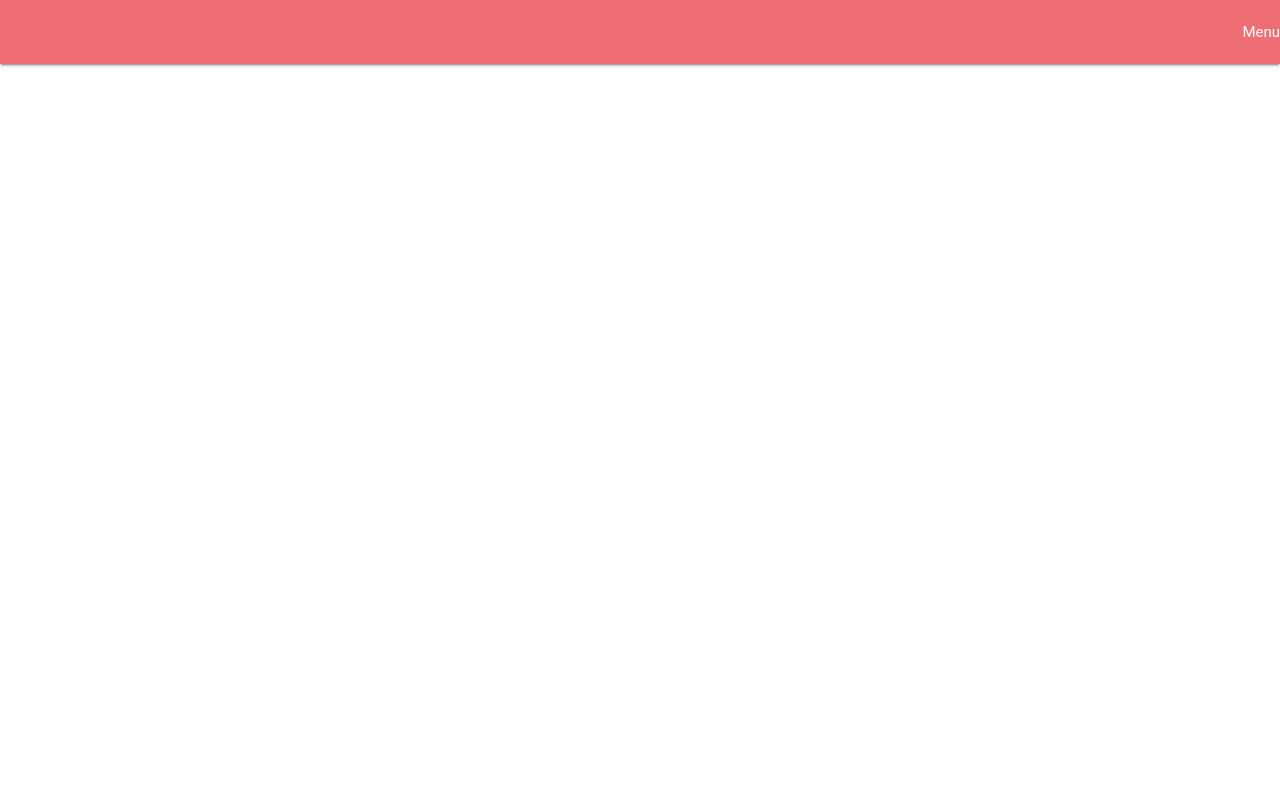
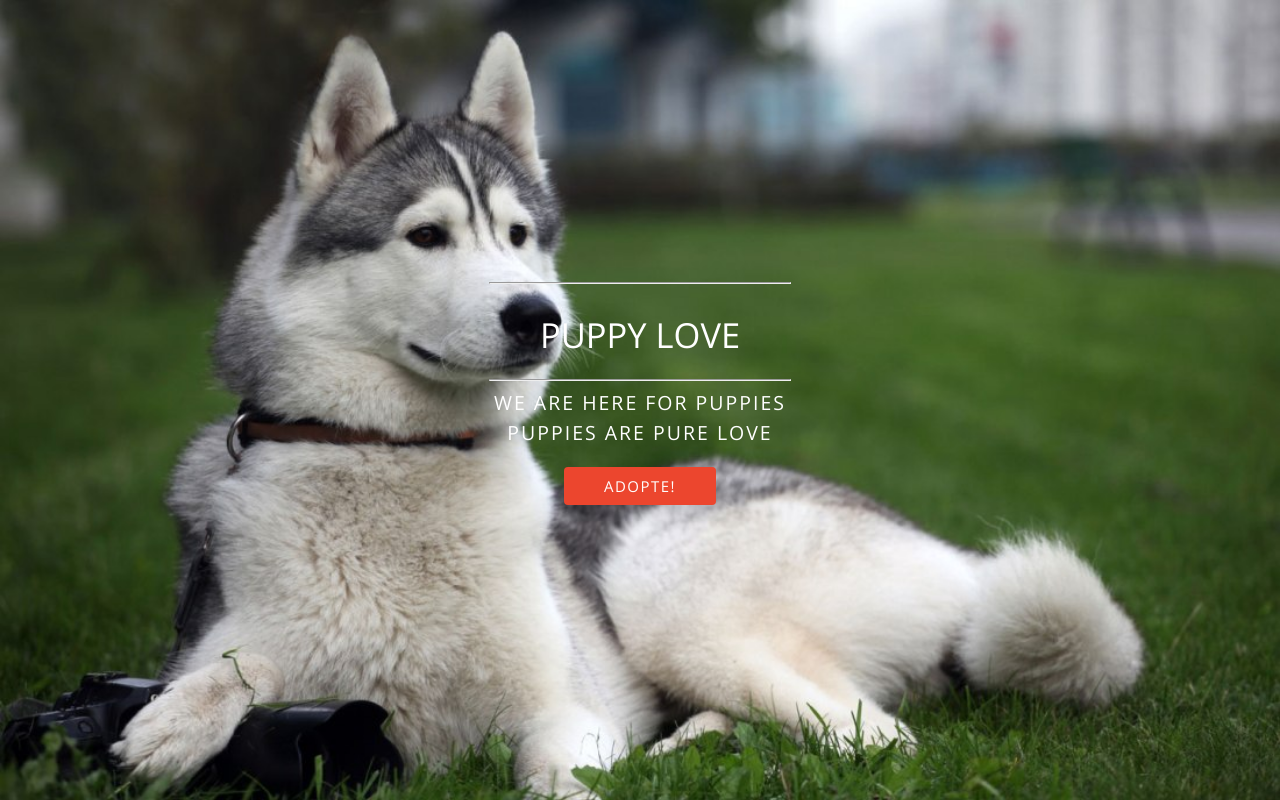
Before and after one commit to lesashley/Puppy-love, a plain HTML site: page index.html in a window 1280 px wide. Drawn offline with nearby package versions, Linux system fonts and the light colour scheme; a web font is replaced by a local one.

Commit message:
Maquetacion home

```diff
--- /dev/null
+++ b/assets/scss/_colors.scss
@@ -0,0 +1,4 @@
+$color-principal: #21B2A6;
+$color-secundario: #273038;
+$color-terciario : #505393;
+$color-btn: #EC462E;
--- /dev/null
+++ b/assets/scss/_fonts.scss
@@ -0,0 +1,13 @@
+$size-title-principal : 2.3rem;
+$size-title : 1.3rem;
+$size-subtitle : 1.2rem;
+
+h1{
+  font-size: $size-title-principal;
+}
+h2{
+  font-size: $size-title;
+}
+h3{
+  font-size: $size-subtitle;
+}
--- a/assets/scss/style.scss
+++ b/assets/scss/style.scss
@@ -1,3 +1,50 @@
+@import "fonts";
+@import "colors";
+
+*{
+  font-family: 'Open Sans', sans-serif;
+}
+@mixin padding-margin($padding, $margin) {
+  padding: $padding;
+  margin: $margin;
+}
+%flex{
+  display: flex;
+  align-items: center;
+  justify-content: center;
+}
+
 .nav{
   // background-color: rgba(255, 255, 255, 0);
 }
+
+.home{
+  background-image: url(../images/banner.jpg);
+  background-repeat: no-repeat;
+  height: 100vh;
+  background-position: center;
+  background-size: cover;
+  position: relative;
+  background-color: rgba(56, 56, 56, 0.55);
+  top: 0;
+  @extend %flex;
+  &__title{
+    text-align: center;
+    color: #fff;
+    hr{
+      width: 300px;
+    }
+    &--btn button{
+      background-color: $color-btn;
+      border: 0;
+      letter-spacing: 1.5px;
+      border-radius: 4px;
+      @include padding-margin(8px 40px, 20px);
+    }
+    &--text{
+      font-size: 1.3rem;
+      letter-spacing: 2px;
+      margin: 0;
+    }
+  }
+}
--- a/index.html
+++ b/index.html
@@ -8,9 +8,10 @@
     <link rel="stylesheet" href="assets/css/materialize.min.css">
     <link rel="stylesheet" href="assets/css/style.css">
     <link href="https://fonts.googleapis.com/icon?family=Material+Icons" rel="stylesheet">
+    <link href="https://fonts.googleapis.com/css?family=Open+Sans" rel="stylesheet">
   </head>
   <body>
-    <nav class="nav">
+    <!-- <nav class="nav">
       <a href="#" class="button-collapse"><i class="material-icons">menu</i></a>
       <ul class="right hide-on-med-and-down">
         <li>Menu</li>
@@ -21,8 +22,24 @@
         <li><a href="#">ELEMENTS</a></li>
         <li><a href="#">SIGN UP</a></li>
         <li><a href="#">LOGIN</a></li>
-      </ul>
+      </ul> -->
     </nav>
+    <section class="home">
+      <div class="container">
+        <div class="col-xs-12 home__title">
+          <!-- <div class="col-xs-4"> -->
+            <hr>
+            <h1>PUPPY LOVE</h1>
+            <hr>
+            <p class="home__title--text">WE ARE HERE FOR PUPPIES</p>
+            <p class="home__title--text">PUPPIES ARE PURE LOVE</p>
+            <div class="home__title--btn">
+              <button type="button" name="button" class="home__title--btn">ADOPTE!</button>
+            </div>
+          <!-- </div> -->
+        </div>
+      </div>
+    </section>
     <script src="assets/js/jquery-3.2.1.min.js"></script>
     <script src="assets/js/materialize.min.js"></script>
     <script src="assets/js/app.js"></script>
```
Also changed, not shown: assets/css/style.css, 1 other file.
